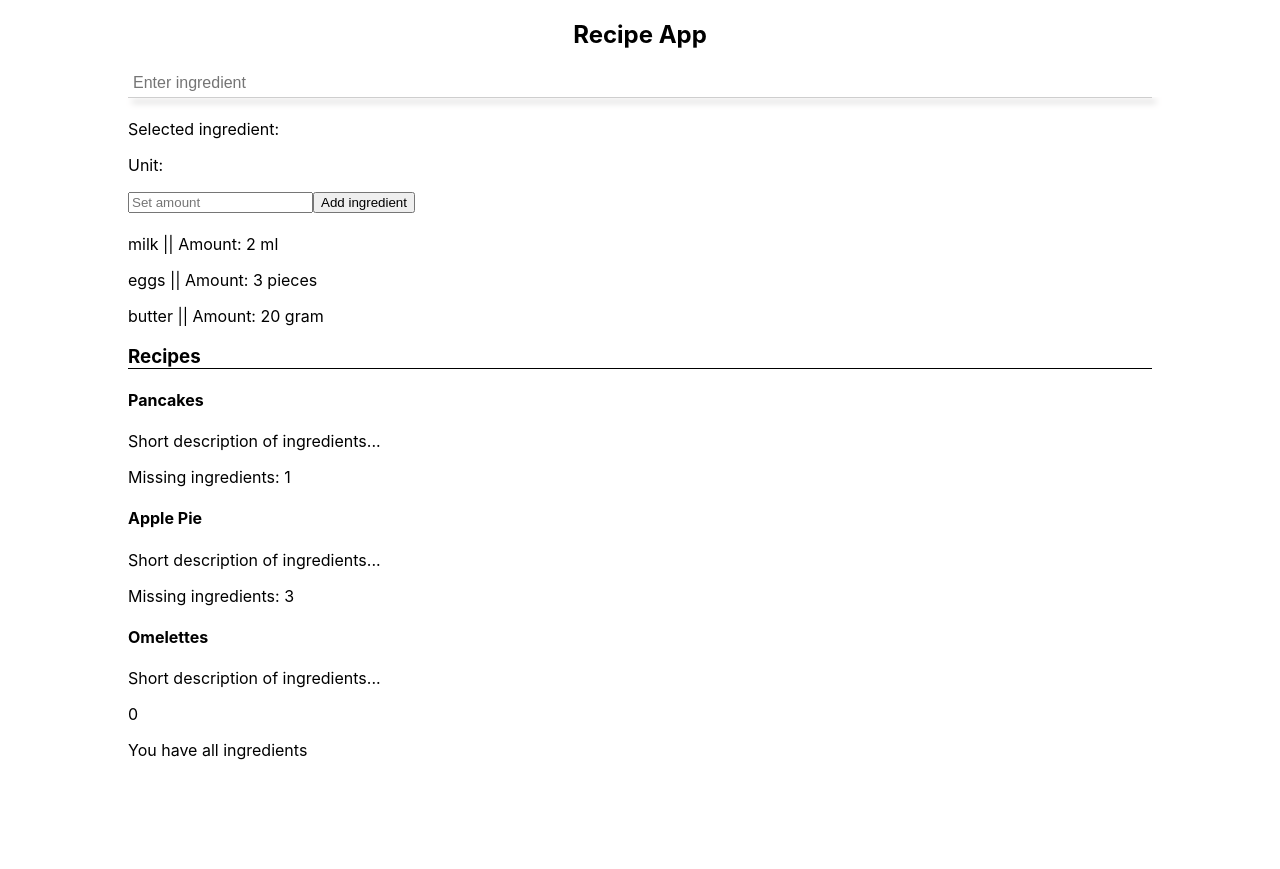
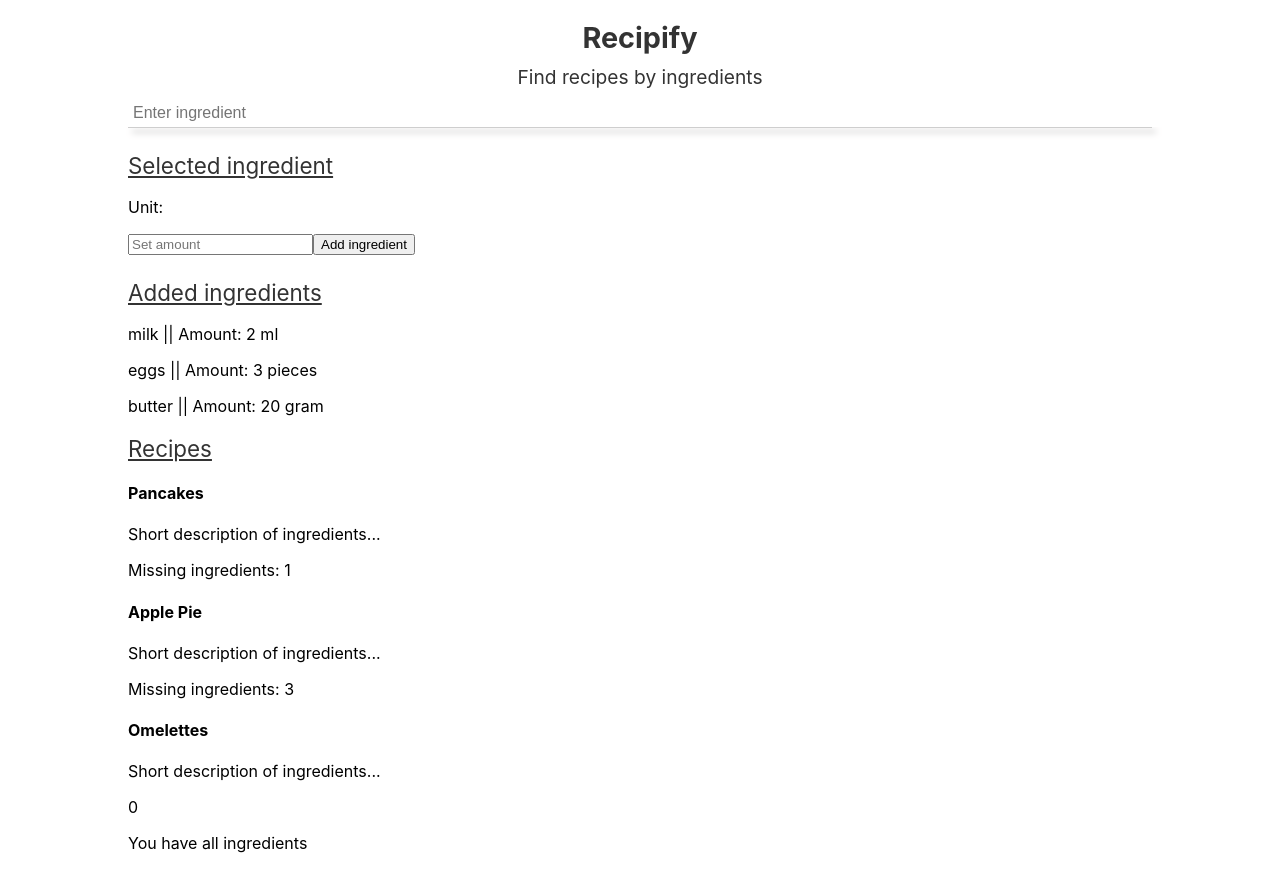
Before and after one commit to Amanej/recipe-react-app, a React (Create React App) app: page / in a window 1280 px wide. Before the commit the page ends 800 px from the top, so only its background shows below. Built offline with nearby package versions, Linux system fonts and the light colour scheme.

Commit message:
Improved styling

```diff
--- a/public/index.html
+++ b/public/index.html
@@ -22,7 +22,7 @@
       work correctly both with client-side routing and a non-root public URL.
       Learn how to configure a non-root public URL by running `npm run build`.
     -->
-    <title>React App</title>
+    <title>Recipe App - Find recipes by ingredients</title>
   </head>
   <body>
     <noscript>You need to enable JavaScript to run this app.</noscript>
--- a/src/App.js
+++ b/src/App.js
@@ -4,6 +4,8 @@ import './App.css';
 import Recipes from './components/Organisms/Recipes/Recipes.jsx'
 import AddIngredient from './components/Organisms/Ingredients/AddIngredient.jsx'
 import MyIngredients from './components/Organisms/Ingredients/MyIngredients.jsx'
+import Header from './components/Molecules/Header.jsx'
+
 
 class App extends Component {
   state = {
@@ -78,9 +80,7 @@ class App extends Component {
   render() {
     return (
       <div className="App">
-        <div className="header">
-          <h2>Recipe App</h2>
-        </div>
+        <Header />
         <AddIngredient ingredients={this.state.ingredients} addIngredient={this.addIngredient} />
         <MyIngredients myIngredients={this.state.myIngredients} />
         <Recipes recipes={this.state.recipes} myIngredients={this.state.myIngredients} />
--- /dev/null
+++ b/src/components/Atoms/Headers/BasicHeader.jsx
@@ -0,0 +1,17 @@
+import React from 'react'
+import styled from 'styled-components'
+
+const Header = styled.h2`
+    text-decoration: underline;
+    color: #333;
+    font-size: 1.4rem;
+    font-weight: 400;
+`
+
+const BasicHeader = (props) => {
+    return (
+        <Header>{props.header}</Header>
+    )
+}
+
+export default BasicHeader
--- /dev/null
+++ b/src/components/Molecules/Header.jsx
@@ -0,0 +1,30 @@
+import React from 'react'
+import styled from 'styled-components'
+
+const Header = () => {
+    return (
+        <HeaderContainer>
+          <HeaderMainTitle>Recipify</HeaderMainTitle>
+          <HeaderSecondTitle>Find recipes by ingredients</HeaderSecondTitle>
+        </HeaderContainer>
+    )
+}
+
+const HeaderContainer = styled.div`
+    text-align: center;
+    color: #333;
+    margin-top: 20px;
+`
+
+const HeaderMainTitle = styled.h2`
+    font-size: 1.8rem;
+    margin: 10px;
+`
+
+const HeaderSecondTitle = styled.h4`
+    font-size: 1.2rem;
+    font-weight: normal;
+    margin: 10px;
+`
+
+export default Header
--- a/src/components/Organisms/Ingredients/AddIngredient.jsx
+++ b/src/components/Organisms/Ingredients/AddIngredient.jsx
@@ -1,6 +1,6 @@
 import React from 'react';
 import styled from 'styled-components'
-//import Suggestion from './../../Atoms/Suggestion.jsx'
+import BasicHeader from './../../Atoms/Headers/BasicHeader.jsx'
 import Suggestions from './../../Molecules/Suggestions.jsx'
 
 const AddIngredientHolder = styled.div`
@@ -28,7 +28,6 @@ const AmountHolder = styled.div`
 `
 
 
-
 class AddIngredient extends React.Component {
     state = {
         searchActive: 'none', //true,
@@ -46,9 +45,6 @@ class AddIngredient extends React.Component {
             height: '0'
         })
     }
-
-    // onClick={this.props.addIngredient(this.state.selectedIngredient, this.state.amount)}
-
 
     render () {
         //console.log(this.props);
@@ -88,7 +84,8 @@ class AddIngredient extends React.Component {
                     />
                 </SearchContainer>
                 <AmountHolder>
-                    <p>Selected ingredient: {this.state.selectedIngredient && this.state.selectedIngredient.name}</p>
+                    <BasicHeader header={'Selected ingredient'} />
+                    <p>{this.state.selectedIngredient && this.state.selectedIngredient.name}</p>
                     <p>Unit: {this.state.selectedIngredient && this.state.selectedIngredient.unit}</p>
                     <input
                         type="text"
--- a/src/components/Organisms/Ingredients/MyIngredients.jsx
+++ b/src/components/Organisms/Ingredients/MyIngredients.jsx
@@ -1,5 +1,7 @@
 import React from 'react'
 import styled from 'styled-components'
+
+import BasicHeader from './../../Atoms/Headers/BasicHeader.jsx'
 
 const StyledMyIngredients = styled.div`
     text-align: left;
@@ -9,6 +11,7 @@ const StyledMyIngredients = styled.div`
 const MyIngredients = (props) => {
     return (
         <StyledMyIngredients>
+            <BasicHeader header={'Added ingredients'} />
             {props.myIngredients.map((mi,i) => {
                 return (
                     <div className="ingredient" key={i}>
--- a/src/components/Organisms/Recipes/Recipe.jsx
+++ b/src/components/Organisms/Recipes/Recipe.jsx
@@ -12,7 +12,7 @@ class Recipe extends React.Component {
             }
             return counter
         });
-        console.log("Counter ",counter);
+        //console.log("Counter ",counter);
         return counter //recipeIngredients.length
     }
 
--- a/src/components/Organisms/Recipes/Recipes.jsx
+++ b/src/components/Organisms/Recipes/Recipes.jsx
@@ -1,6 +1,8 @@
 import React from 'react'
 import styled from 'styled-components'
 import Recipe from './Recipe.jsx'
+
+import BasicHeader from './../../Atoms/Headers/BasicHeader.jsx'
 
 const RecipesContainer = styled.div`
     width: 80%;
@@ -8,14 +10,10 @@ const RecipesContainer = styled.div`
     margin-left: 10%;
 `
 
-const RecipesContainerTitle = styled.h3`
-    border-bottom: 1px solid;
-`
-
 const Recipes = (props) => {
     return (
         <RecipesContainer>
-            <RecipesContainerTitle>Recipes</RecipesContainerTitle>
+            <BasicHeader header={'Recipes'} />
             {props.recipes.map((r,i) => {
                 return (
                     <Recipe key={i} recipe={r} myIngredients={props.myIngredients} />
```
Also changed, not shown: public/manifest.json, src/logo.svg, 1 other file (tests, documents, lock files or other folders).
